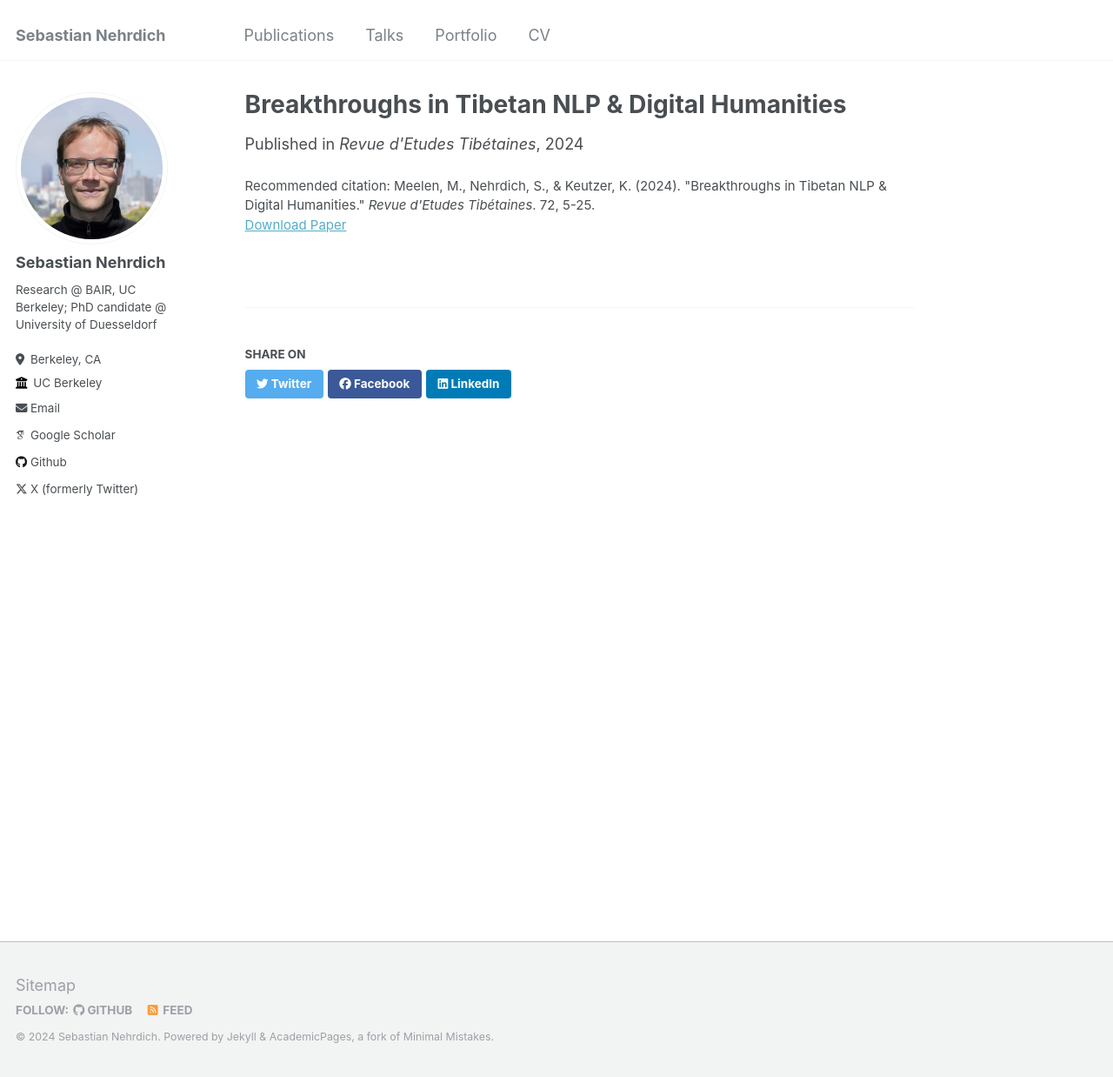
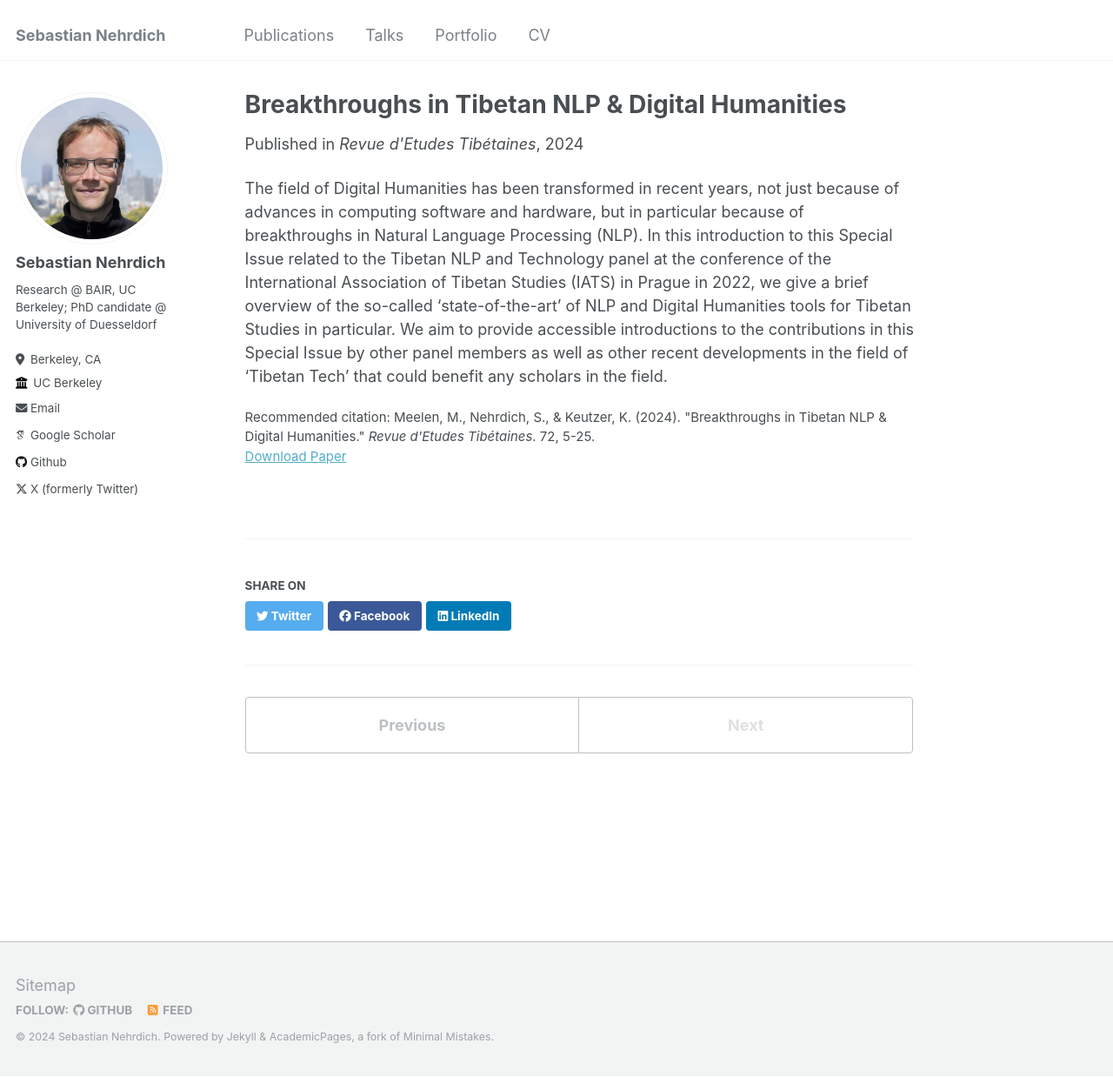
Before and after one commit to sebastian-nehrdich/sebastian-nehrdich.github.io, a Jekyll site: the page built from _publications/2024-07-01-breakthroughs-tibetan-nlp.md, in a window 1280 px wide and 1238 px high. Shown: the whole window at 87% size. Built offline with Jekyll 4.4.1, drawn with Linux system fonts in a browser that asks for light colours; some web fonts are replaced.

Commit message:
Added another publication

```diff
--- a/_publications/2024-07-01-breakthroughs-tibetan-nlp.md
+++ b/_publications/2024-07-01-breakthroughs-tibetan-nlp.md
@@ -8,3 +8,5 @@ venue: "Revue d'Etudes Tibétaines"
 paperurl: "http://sebastian-nehrdich.github.io/files/2024-breakthroughs.pdf"
 citation: "Meelen, M., Nehrdich, S., & Keutzer, K. (2024). &quot;Breakthroughs in Tibetan NLP & Digital Humanities.&quot; <i>Revue d'Etudes Tibétaines</i>. 72, 5-25."
 ---
+
+The field of Digital Humanities has been transformed in recent years, not just because of advances in computing software and hardware, but in particular because of breakthroughs in Natural Language Processing (NLP). In this introduction to this Special Issue related to the Tibetan NLP and Technology panel at the conference of the International Association of Tibetan Studies (IATS) in Prague in 2022, we give a brief overview of the so-called 'state-of-the-art' of NLP and Digital Humanities tools for Tibetan Studies in particular. We aim to provide accessible introductions to the contributions in this Special Issue by other panel members as well as other recent developments in the field of 'Tibetan Tech' that could benefit any scholars in the field.
```
Also changed, not shown: _publications/2023-11-01-mitra-zh.md (added, +12 -0 lines).
